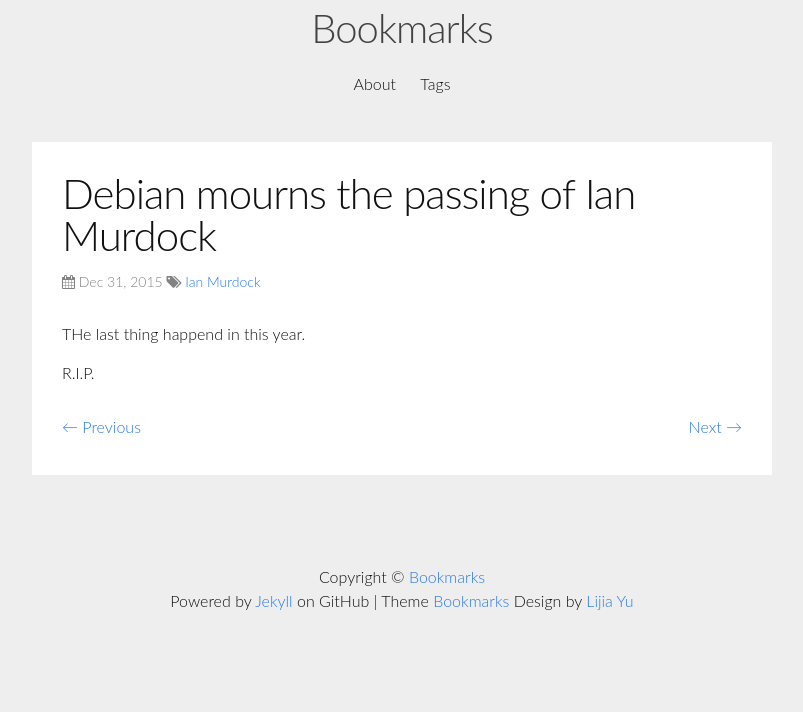
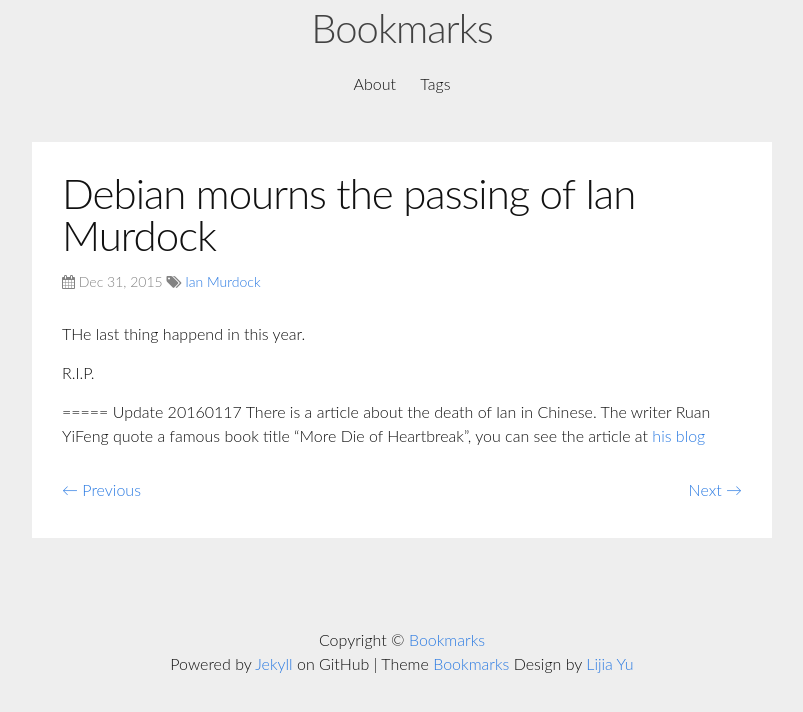
Before and after one commit to yulijia/bookmarks, a Jekyll site: the page built from _posts/2015-12-31-Debian-mourns-the-passing-of-Ian-Murdock.md, in a window 1280 px wide. Shown: the top 712 px of the page, without its empty margins (238-1041 px from the left). Built offline with Jekyll 4.4.1, drawn with Linux system fonts in a browser that asks for light colours; nearby versions of some CDN libraries.

Commit message:
update comment

```diff
--- a/_posts/2015-12-31-Debian-mourns-the-passing-of-Ian-Murdock.md
+++ b/_posts/2015-12-31-Debian-mourns-the-passing-of-Ian-Murdock.md
@@ -9,3 +9,7 @@
 THe last thing happend in this year.
 
 R.I.P.
+
+=====
+Update 20160117
+There is a article about the death of Ian in Chinese. The writer Ruan YiFeng quote a famous book title <q>More Die of Heartbreak</q>, you can see the article at [his blog](http://www.ruanyifeng.com/blog/2016/01/ian-murdock.html)
```
